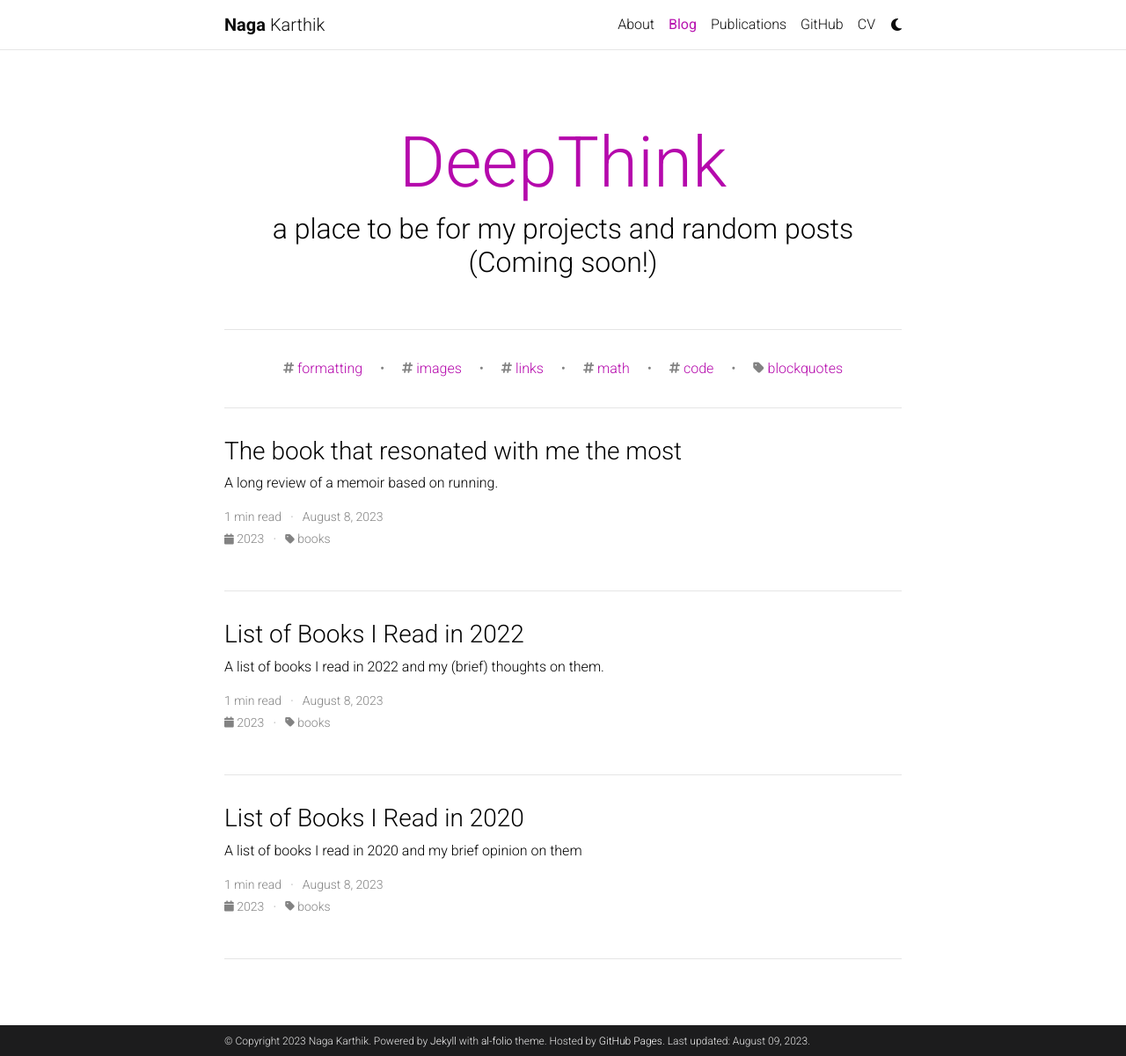
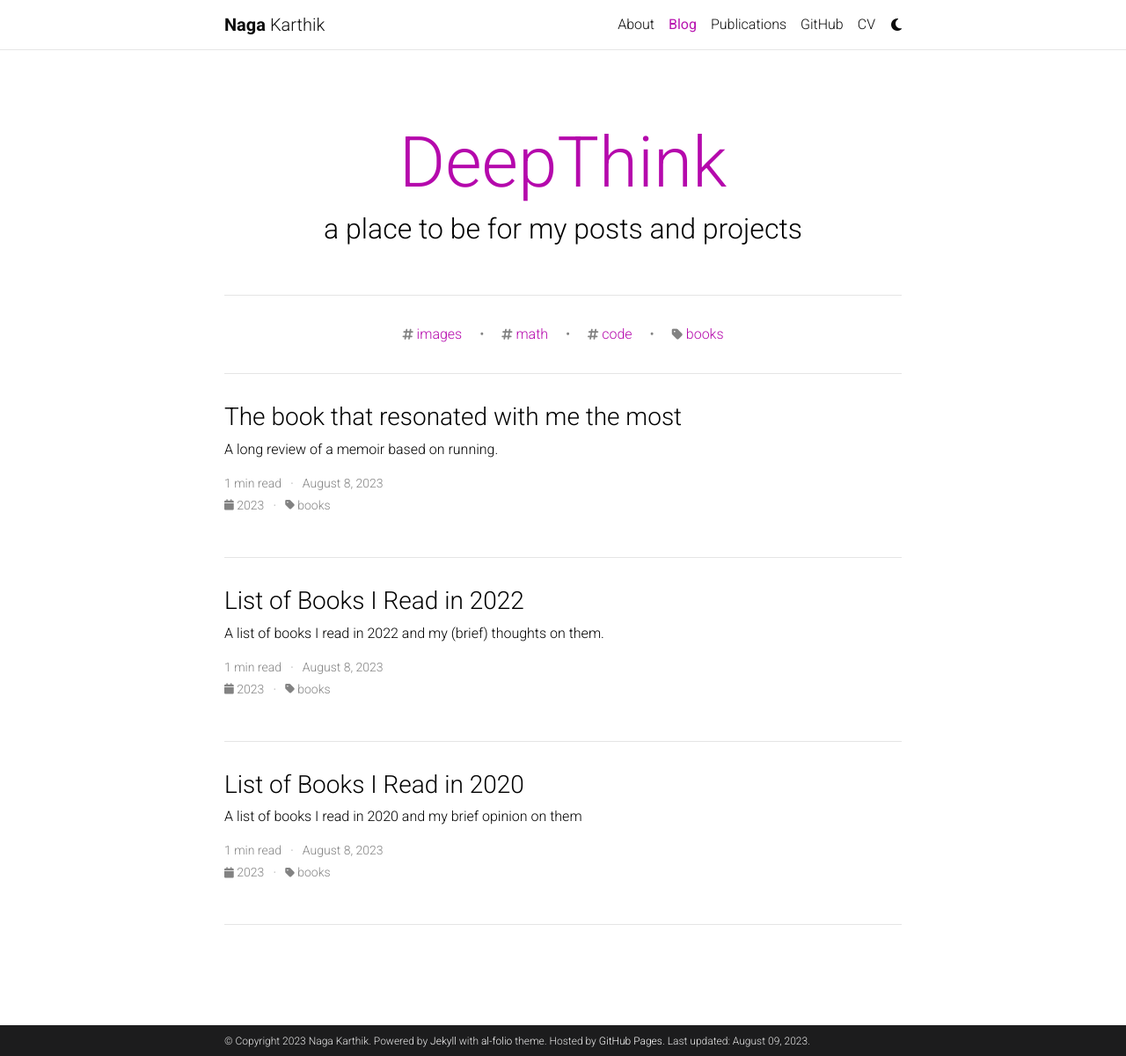
Before and after one commit to naga-karthik/naga-karthik.github.io, a Jekyll site: the page built from blog/index.html, in a window 1280 px wide and 1200 px high. Shown: the whole window at 88% size. Built offline with Jekyll 4.4.1, drawn with Linux system fonts in a browser that asks for light colours; the list of posts is cut into pages by our own code; comment, search, counter and statistics services are not loaded; a style sheet for code colours, icons or effects is not loaded.

Commit message:
update blog title, categories; remove external sources

```diff
--- a/_config.yml
+++ b/_config.yml
@@ -123,7 +123,7 @@ bing_site_verification:  # out your bing-site-verification ID (Bing Webmaster)
 
 blog_name: DeepThink # blog_name will be displayed in your blog page
 blog_nav_title: Blog # your blog must have a title for it to be displayed in the nav bar
-blog_description: a place to be for my projects and random posts (Coming soon!)
+blog_description: a place to be for my posts and projects
 permalink: /blog/:year/:title/
 
 # Pagination
@@ -154,12 +154,12 @@ giscus:
 disqus_shortname: al-folio # put your disqus shortname
 # https://help.disqus.com/en/articles/1717111-what-s-a-shortname
 
-# External sources.
-# If you have blog posts published on medium.com or other external sources,
-# you can display them in your blog by adding a link to the RSS feed.
-external_sources:
-  - name: medium.com
-    rss_url: https://medium.com/@al-folio/feed
+# # External sources.
+# # If you have blog posts published on medium.com or other external sources,
+# # you can display them in your blog by adding a link to the RSS feed.
+# external_sources:
+#   - name: medium.com
+#     rss_url: https://medium.com/@al-folio/feed
 
 # -----------------------------------------------------------------------------
 # Collections
@@ -261,8 +261,8 @@ jekyll-archives:
     tag: '/blog/tag/:name/'
     category: '/blog/category/:name/'
 
-display_tags: ['formatting', 'images', 'links', 'math', 'code'] # these tags will be displayed on the front page of your blog
-display_categories: ['blockquotes'] # these categories will be displayed on the front page of your blog
+display_tags: ['images', 'math', 'code'] # these tags will be displayed on the front page of your blog
+display_categories: ['books'] # these categories will be displayed on the front page of your blog
 
 # -----------------------------------------------------------------------------
 # Jekyll Scholar
```
